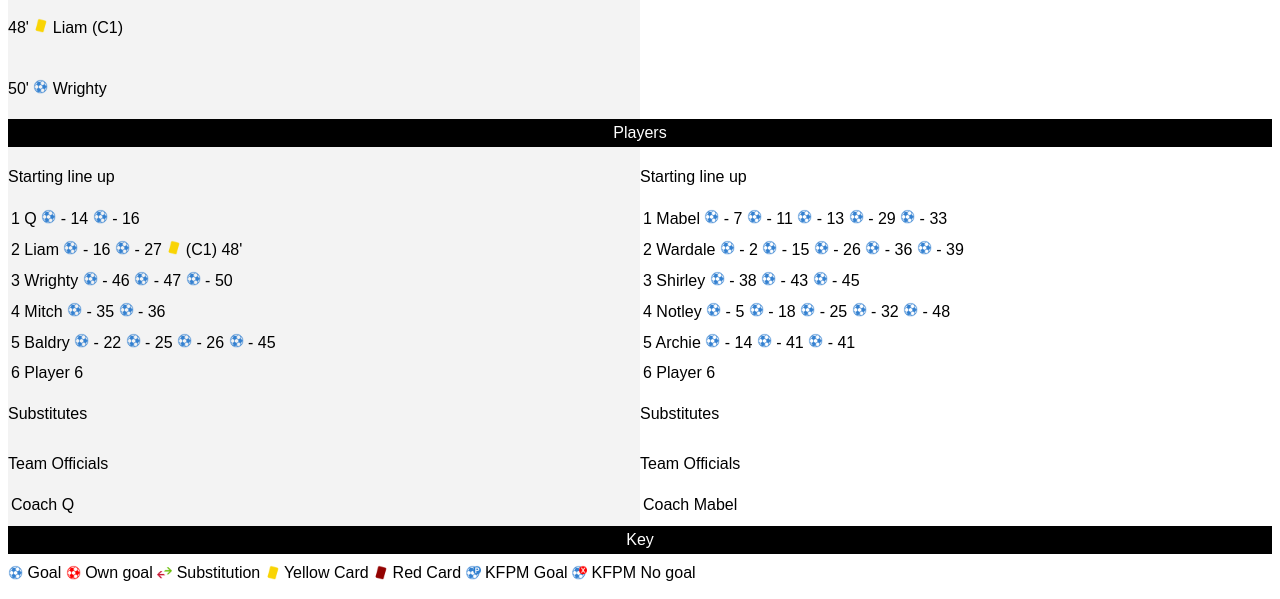
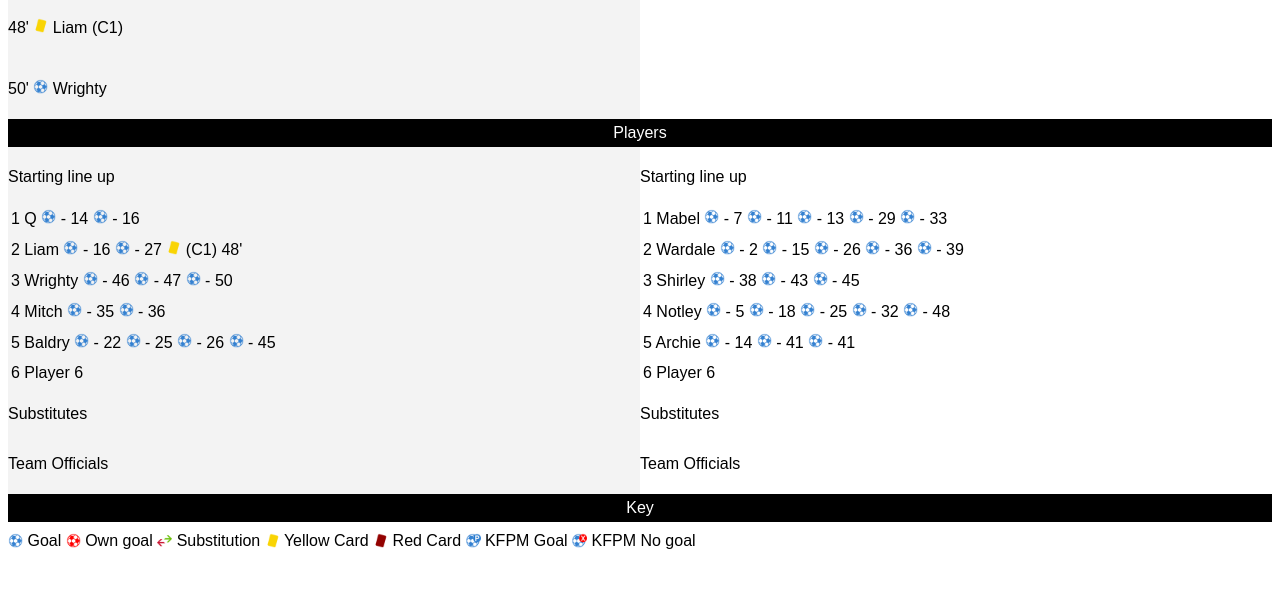
Before and after one commit to jdbaldry/refsix, a plain HTML site: page 2022-01-05.html in a window 1280 px wide. Shown: the part 2439-3038 px from the top of the page. Drawn offline with Linux system fonts and the light colour scheme.

Commit message:
Remove coach data from first match report
It wasn't used in subsequent reports and caused double counting for my
naïve attempts to extra match data.

Signed-off-by: Jack Baldry <jack.baldry@grafana.com>

```diff
--- a/2022-01-05.html
+++ b/2022-01-05.html
@@ -328,13 +328,6 @@
           <p class="team-editable"><span class="title" translate="fixture.fixtureteam.substitutes">Substitutes</span></p>
           <table class="team-line-up"></table>
           <p class="team-editable"><span class="title" translate="fixture.fixtureteam.teamofficials">Team Officials</span></p>
-          <table class="team-line-up">
-            <tbody>
-              <tr class="player">
-                <td><span player="player" show-events="showEvents" codes="codes" hide-tooltips="hideTooltips"><span class="player-role">Coach</span> Q</span></td>
-              </tr>
-            </tbody>
-          </table>
         </td>
         <td valign="top" class="c8">
           <team-line-up team="awayTeam" fixture="fixture" show-events="true" editable="false" show-team-name="false" hide-tooltips="true"></team-line-up>
@@ -364,13 +357,6 @@
           <p class="team-editable"><span class="title" translate="fixture.fixtureteam.substitutes">Substitutes</span></p>
           <table class="team-line-up"></table>
           <p class="team-editable"><span class="title" translate="fixture.fixtureteam.teamofficials">Team Officials</span></p>
-          <table class="team-line-up">
-            <tbody>
-              <tr class="player">
-                <td><span player="player" show-events="showEvents" codes="codes" hide-tooltips="hideTooltips"><span class="player-role">Coach</span> Mabel</span></td>
-              </tr>
-            </tbody>
-          </table>
         </td>
       </tr>
       <tr>
```
